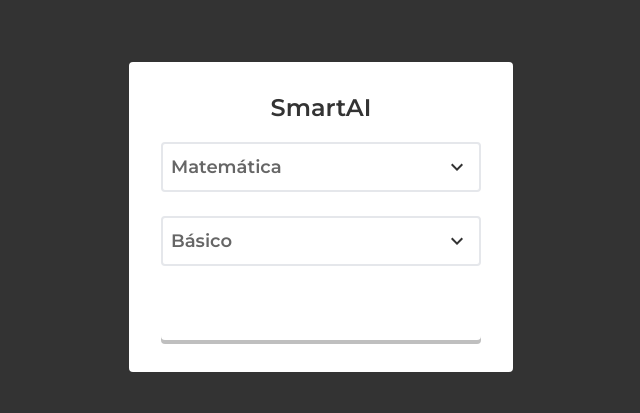
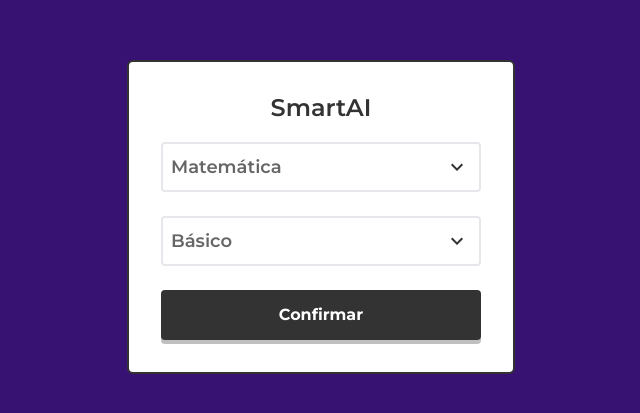
Before and after one commit to FeMotta/react-smartai, a React (Create React App) app: page / in a window 1280 px wide. Shown: the part 183-596 px from the top of the page, without its empty margins (319-959 px from the left). Built offline with nearby package versions, Linux system fonts and the light colour scheme.

Commit message:
adiciona cor de background

```diff
--- a/tailwind.config.js
+++ b/tailwind.config.js
@@ -9,12 +9,13 @@
 
 module.exports = {
   purge: ['./src/**/*.{js,jsx,ts,tsx}', './public/index.html'],
-  darkMode: false, // or 'media' or 'class'
+  darkMode: 'class', // or 'media' or 'class'
   theme: {
     extend: {
       backgroundColor: {
+        'main': '#381272',
         'primary': '#fff',
-        'main': '#333',
+        'secondary': '#333',
         'hover': '#1a1a1a',
         'active': '#0d0d0d',
         'hover-option': '#eee',
```
